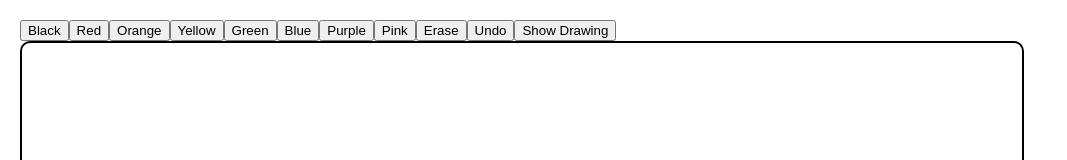
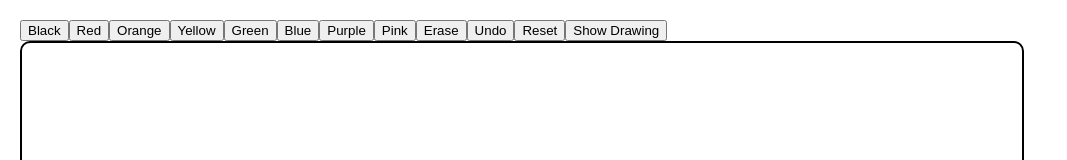
Before and after one commit to elizasohn/exquisite-corpse, a React (Create React App) app: page / in a window 1280 px wide. Shown: the top 160 px of the page, without its empty margins (0-1067 px from the left). Built offline with nearby package versions, Linux system fonts and the light colour scheme.

Commit message:
add reset button

```diff
--- a/src/App.js
+++ b/src/App.js
@@ -91,6 +91,24 @@ class App extends React.Component {
     });
   }
 
+  reset() {
+    if (this.state.lines === [] ) {
+      return;
+    }
+
+    this.setState(prevState => {
+      const safeLines = [];
+
+      return {
+        color: this.props.color,
+        lines: safeLines
+      }
+    });
+  }
+
+
+
+
   relativeCoordinatesForEvent(mouseEvent) {
     const boundingRect = this.refs.drawArea.getBoundingClientRect();
     return {
@@ -156,6 +174,7 @@ class App extends React.Component {
         <button onClick={() => this.handleColorChange("pink")}>Pink</button>
         <button onClick={() => this.handleColorChange("white")}>Erase</button>
         <button onClick={() => this.undoLine()}>Undo</button>
+        <button onClick={() => this.reset()}>Reset</button>
         <button id="showDrawing">Show Drawing</button>
 
         <div
```
